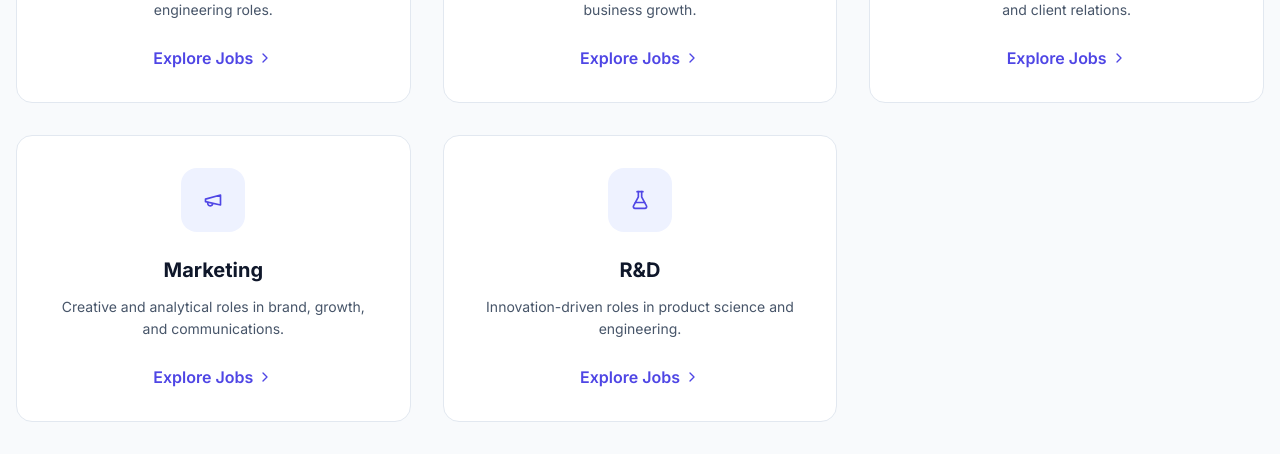
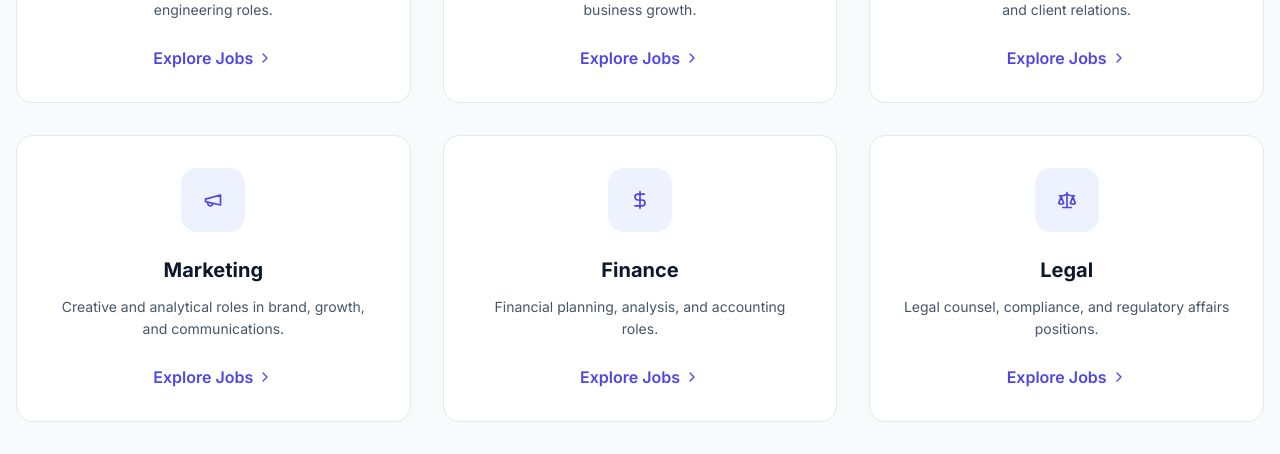
Before and after one commit to Anuj472/acrossjobs, a React (Vite) app: page / in a window 1280 px wide. Shown: the part 980-1434 px from the top of the page. Built offline with nearby package versions, Linux system fonts and the light colour scheme; no server answers; the database is empty.

Commit message:
Add finance and legal categories with icons

```diff
--- a/constants.tsx
+++ b/constants.tsx
@@ -1,4 +1,3 @@
-
 import React from 'react';
 import {
   Briefcase,
@@ -12,7 +11,9 @@ import {
   ChevronRight,
   Plus,
   TrendingUp,
-  Megaphone
+  Megaphone,
+  DollarSign,
+  Scale
 } from 'lucide-react';
 import { JobCategory } from './types';
 
@@ -46,6 +47,20 @@ export const JOB_CATEGORIES: JobCategory[] = [
     description: 'Creative and analytical roles in brand, growth, and communications.'
   },
   {
+    id: 'finance',
+    label: 'Finance',
+    slug: 'finance',
+    icon: 'finance',
+    description: 'Financial planning, analysis, and accounting roles.'
+  },
+  {
+    id: 'legal',
+    label: 'Legal',
+    slug: 'legal',
+    icon: 'legal',
+    description: 'Legal counsel, compliance, and regulatory affairs positions.'
+  },
+  {
     id: 'research-development',
     label: 'R&D',
     slug: 'research-development',
@@ -60,6 +75,8 @@ export const ICONS = {
   flask: <FlaskConical className="w-5 h-5" />,
   sales: <TrendingUp className="w-5 h-5" />,
   marketing: <Megaphone className="w-5 h-5" />,
+  finance: <DollarSign className="w-5 h-5" />,
+  legal: <Scale className="w-5 h-5" />,
   mapPin: <MapPin className="w-4 h-4" />,
   globe: <Globe className="w-4 h-4" />,
   building: <Building2 className="w-4 h-4" />,
```
